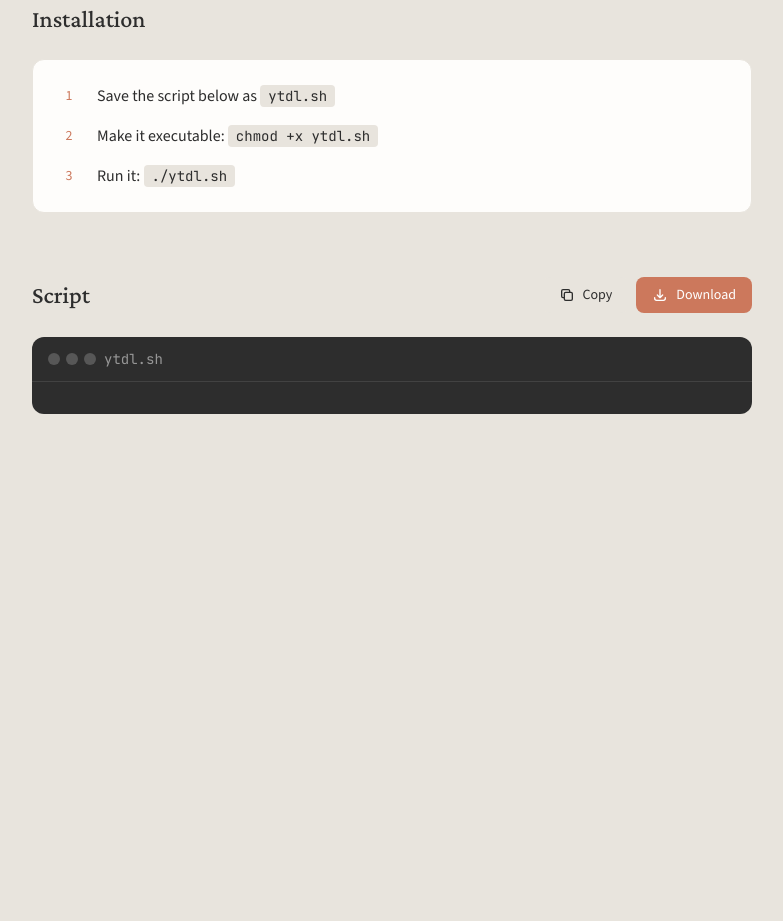
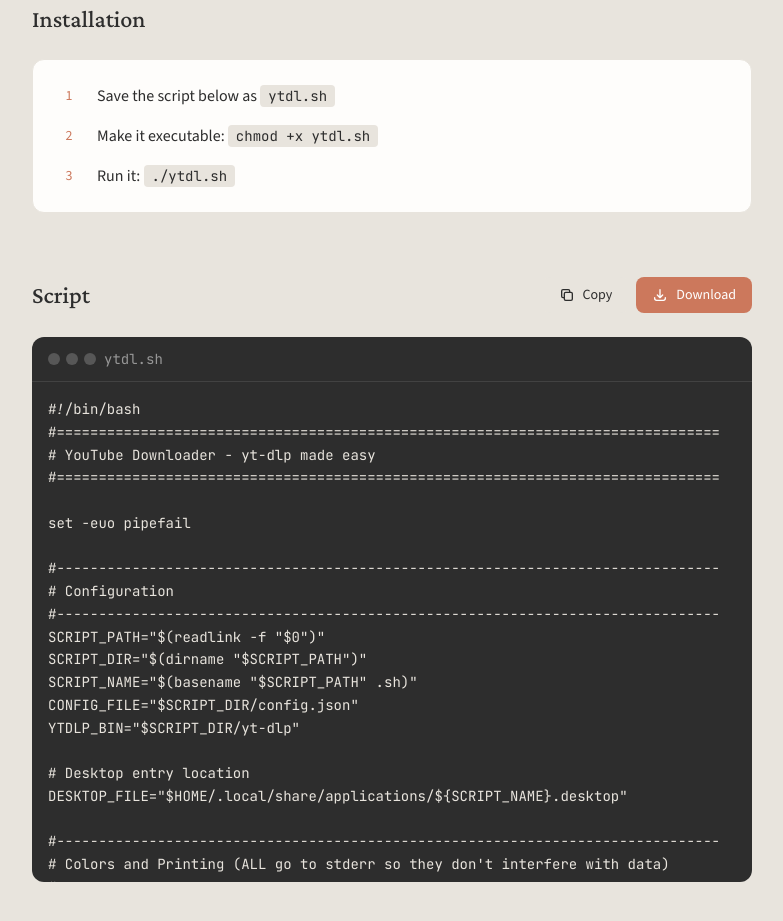
Before and after one commit to kc01-8/ytdl-easy, a plain HTML site: page index.html in a window 1280 px wide. Shown: the part 551-1472 px from the top of the page, without its empty margins (248-1031 px from the left). Before the commit the page ends 1029 px from the top, so only its background shows below. Drawn offline with nearby package versions, Linux system fonts and the light colour scheme.

Commit message:
Update index.html

```diff
--- a/index.html
+++ b/index.html
@@ -197,26 +197,26 @@ CONFIG_FILE="$SCRIPT_DIR/config.json"
 YTDLP_BIN="$SCRIPT_DIR/yt-dlp"
 
 # Desktop entry location
-DESKTOP_FILE="$HOME/.local/share/applications/${SCRIPT_NAME}.desktop"
+DESKTOP_FILE="$HOME/.local/share/applications/\${SCRIPT_NAME}.desktop"
 
 #-------------------------------------------------------------------------------
 # Colors and Printing (ALL go to stderr so they don't interfere with data)
 #-------------------------------------------------------------------------------
-RED='\033[0;31m'
-GREEN='\033[0;32m'
-YELLOW='\033[1;33m'
-BLUE='\033[0;34m'
-CYAN='\033[0;36m'
-MAGENTA='\033[0;35m'
-WHITE='\033[1;37m'
-BOLD='\033[1m'
-NC='\033[0m'
+RED='\\033[0;31m'
+GREEN='\\033[0;32m'
+YELLOW='\\033[1;33m'
+BLUE='\\033[0;34m'
+CYAN='\\033[0;36m'
+MAGENTA='\\033[0;35m'
+WHITE='\\033[1;37m'
+BOLD='\\033[1m'
+NC='\\033[0m'
 
-print_error()   { echo -e "${RED}✗ $1${NC}" >&2; }
-print_success() { echo -e "${GREEN}✓ $1${NC}" >&2; }
-print_warning() { echo -e "${YELLOW}! $1${NC}" >&2; }
-print_info()    { echo -e "${BLUE}→ $1${NC}" >&2; }
-print_header()  { echo -e "\n${BOLD}${CYAN}═══ $1 ═══${NC}\n" >&2; }
+print_error()   { echo -e "\${RED}✗ $1\${NC}" >&2; }
+print_success() { echo -e "\${GREEN}✓ $1\${NC}" >&2; }
+print_warning() { echo -e "\${YELLOW}! $1\${NC}" >&2; }
+print_info()    { echo -e "\${BLUE}→ $1\${NC}" >&2; }
+print_header()  { echo -e "\\n\${BOLD}\${CYAN}═══ $1 ═══\${NC}\\n" >&2; }
 
 #-------------------------------------------------------------------------------
 # Utility Functions
@@ -243,9 +243,9 @@ set_config_value() {
     if [[ -f "$CONFIG_FILE" ]]; then
         local temp
         temp=$(mktemp)
-        jq ".$key = \"$value\"" "$CONFIG_FILE" > "$temp" && mv "$temp" "$CONFIG_FILE"
+        jq ".$key = \\"$value\\"" "$CONFIG_FILE" > "$temp" && mv "$temp" "$CONFIG_FILE"
     else
-        echo "{\"$key\": \"$value\"}" > "$CONFIG_FILE"
+        echo "{\\"$key\\": \\"$value\\"}" > "$CONFIG_FILE"
     fi
 }
 
@@ -363,29 +363,29 @@ check_dependencies() {
     fi
 
     # Handle missing required deps
-    if [[ ${#missing[@]} -gt 0 ]]; then
+    if [[ \${#missing[@]} -gt 0 ]]; then
         echo
-        print_warning "Missing required dependencies: ${missing[*]}"
+        print_warning "Missing required dependencies: \${missing[*]}"
         echo
 
         read -rp "Attempt automatic installation? [Y/n]: " response
         if [[ ! "$response" =~ ^[Nn] ]]; then
-            install_packages "${missing[@]}"
+            install_packages "\${missing[@]}"
         else
-            print_error "Cannot continue without: ${missing[*]}"
+            print_error "Cannot continue without: \${missing[*]}"
             echo
             echo "Install manually using your package manager:"
-            echo "  Debian/Ubuntu: sudo apt install ${missing[*]}"
-            echo "  Fedora:        sudo dnf install ${missing[*]}"
-            echo "  Arch:          sudo pacman -S ${missing[*]}"
-            echo "  macOS:         brew install ${missing[*]}"
+            echo "  Debian/Ubuntu: sudo apt install \${missing[*]}"
+            echo "  Fedora:        sudo dnf install \${missing[*]}"
+            echo "  Arch:          sudo pacman -S \${missing[*]}"
+            echo "  macOS:         brew install \${missing[*]}"
             exit 1
         fi
     fi
 
     # Notify about optional deps
-    if [[ ${#optional_missing[@]} -gt 0 ]]; then
-        print_warning "Optional (fallback for thumbnails): ${optional_missing[*]}"
+    if [[ \${#optional_missing[@]} -gt 0 ]]; then
+        print_warning "Optional (fallback for thumbnails): \${optional_missing[*]}"
     fi
 
     print_success "All required dependencies satisfied"
@@ -400,27 +400,27 @@ install_packages() {
 
     case "$pm" in
         pacman)
-            sudo pacman -Sy --noconfirm "${pkgs[@]}"
+            sudo pacman -Sy --noconfirm "\${pkgs[@]}"
             ;;
         apt)
             sudo apt-get update
-            sudo apt-get install -y "${pkgs[@]}"
+            sudo apt-get install -y "\${pkgs[@]}"
             ;;
         dnf)
-            sudo dnf install -y "${pkgs[@]}"
+            sudo dnf install -y "\${pkgs[@]}"
             ;;
         zypper)
-            sudo zypper install -y "${pkgs[@]}"
+            sudo zypper install -y "\${pkgs[@]}"
             ;;
         apk)
-            sudo apk add "${pkgs[@]}"
+            sudo apk add "\${pkgs[@]}"
             ;;
         brew)
-            brew install "${pkgs[@]}"
+            brew install "\${pkgs[@]}"
             ;;
         *)
             print_error "No supported package manager found"
-            print_info "Please install manually: ${pkgs[*]}"
+            print_info "Please install manually: \${pkgs[*]}"
             return 1
             ;;
     esac
@@ -472,7 +472,7 @@ get_common_ytdlp_args() {
         '--extractor-retries' '5'
     )
 
-    printf '%s\0' "${args[@]}"
+    printf '%s\\0' "\${args[@]}"
 }
 
 #-------------------------------------------------------------------------------
@@ -512,7 +512,7 @@ setup_alias() {
     fi
 
     read -rp "Enter alias name (default: ytdl): " alias_name
-    alias_name="${alias_name:-ytdl}"
+    alias_name="\${alias_name:-ytdl}"
 
     # Validate alias name
     if [[ ! "$alias_name" =~ ^[a-zA-Z_][a-zA-Z0-9_-]*$ ]]; then
@@ -598,7 +598,7 @@ run_setup() {
         download_dir="$SCRIPT_DIR"
     else
         # Expand ~ and resolve path
-        download_dir="${input_dir/#\~/$HOME}"
+        download_dir="\${input_dir/#\\~/$HOME}"
         download_dir="$(realpath -m "$download_dir" 2>/dev/null || echo "$download_dir")"
     fi
 
@@ -646,7 +646,7 @@ Version=1.0
 Type=Application
 Name=YouTube Downloader
 Comment=Download videos from YouTube
-Exec=bash -c 'cd "\$(dirname "$SCRIPT_PATH")" && "$SCRIPT_PATH"; exec bash'
+Exec=bash -c 'cd "$(dirname "$SCRIPT_PATH")" && "$SCRIPT_PATH"; exec bash'
 Icon=video-x-generic
 Terminal=true
 Categories=AudioVideo;Network;
@@ -670,7 +670,7 @@ EOF
 download_with_fallback() {
     local mode="$1"  # "video" or "audio"
     local url="$2"
-    local output_template="${3:-}"
+    local output_template="\${3:-}"
 
     # First attempt: without cookies
     print_info "Attempting download..."
@@ -712,9 +712,9 @@ download_with_fallback() {
 attempt_download() {
     local mode="$1"
     local url="$2"
-    local cookies_file="${3:-}"
-    local output_template="${4:-}"
-    local use_mobile="${5:-false}"
+    local cookies_file="\${3:-}"
+    local output_template="\${4:-}"
+    local use_mobile="\${5:-false}"
 
     # Get common args
     local -a args=()
@@ -767,7 +767,7 @@ attempt_download() {
 
     args+=("$url")
 
-    "$YTDLP_BIN" "${args[@]}"
+    "$YTDLP_BIN" "\${args[@]}"
 }
 
 download_video() {
@@ -793,16 +793,16 @@ download_audio() {
 #-------------------------------------------------------------------------------
 show_menu() {
     echo
-    echo -e "${CYAN}┌─────────────────────────────────────────┐${NC}"
-    echo -e "${CYAN}│${NC}${BOLD}${YELLOW}       YOUTUBE DOWNLOADER - LINUX        ${NC}${CYAN}│${NC}"
-    echo -e "${CYAN}├─────────────────────────────────────────┤${NC}"
-    echo -e "${CYAN}│${NC}  ${GREEN}1)${NC} ${BOLD}VIDEO${NC}    ${WHITE}(BEST QUALITY MP4)${NC}         ${CYAN}│${NC}"
-    echo -e "${CYAN}│${NC}  ${GREEN}2)${NC} ${BOLD}AUDIO${NC}    ${WHITE}(BEST QUALITY + METADATA)${NC}  ${CYAN}│${NC}"
-    echo -e "${CYAN}│${NC}                                         ${CYAN}│${NC}"
-    echo -e "${CYAN}│${NC}  ${MAGENTA}S)${NC} ${BOLD}SETUP${NC}    ${WHITE}(RECONFIGURE)${NC}              ${CYAN}│${NC}"
-    echo -e "${CYAN}│${NC}  ${MAGENTA}U)${NC} ${BOLD}UPDATE${NC}   ${WHITE}(UPDATE YT-DLP)${NC}            ${CYAN}│${NC}"
-    echo -e "${CYAN}│${NC}  ${RED}Q)${NC} ${BOLD}QUIT${NC}                                ${CYAN}│${NC}"
-    echo -e "${CYAN}└─────────────────────────────────────────┘${NC}"
+    echo -e "\${CYAN}┌─────────────────────────────────────────┐\${NC}"
+    echo -e "\${CYAN}│\${NC}\${BOLD}\${YELLOW}       YOUTUBE DOWNLOADER - LINUX        \${NC}\${CYAN}│\${NC}"
+    echo -e "\${CYAN}├─────────────────────────────────────────┤\${NC}"
+    echo -e "\${CYAN}│\${NC}  \${GREEN}1)\${NC} \${BOLD}VIDEO\${NC}    \${WHITE}(BEST QUALITY MP4)\${NC}         \${CYAN}│\${NC}"
+    echo -e "\${CYAN}│\${NC}  \${GREEN}2)\${NC} \${BOLD}AUDIO\${NC}    \${WHITE}(BEST QUALITY + METADATA)\${NC}  \${CYAN}│\${NC}"
+    echo -e "\${CYAN}│\${NC}                                         \${CYAN}│\${NC}"
+    echo -e "\${CYAN}│\${NC}  \${MAGENTA}S)\${NC} \${BOLD}SETUP\${NC}    \${WHITE}(RECONFIGURE)\${NC}              \${CYAN}│\${NC}"
+    echo -e "\${CYAN}│\${NC}  \${MAGENTA}U)\${NC} \${BOLD}UPDATE\${NC}   \${WHITE}(UPDATE YT-DLP)\${NC}            \${CYAN}│\${NC}"
+    echo -e "\${CYAN}│\${NC}  \${RED}Q)\${NC} \${BOLD}QUIT\${NC}                                \${CYAN}│\${NC}"
+    echo -e "\${CYAN}└─────────────────────────────────────────┘\${NC}"
     echo
 }
 
@@ -874,7 +874,7 @@ main() {
 }
 
 # Handle command line arguments
-case "${1:-}" in
+case "\${1:-}" in
     --setup|-s)
         run_setup
         ;;
@@ -904,7 +904,8 @@ case "${1:-}" in
     *)
         main
         ;;
-esac`;
+esac
+`;
 
         document.getElementById('script-content').textContent = bashScript;
 
```
